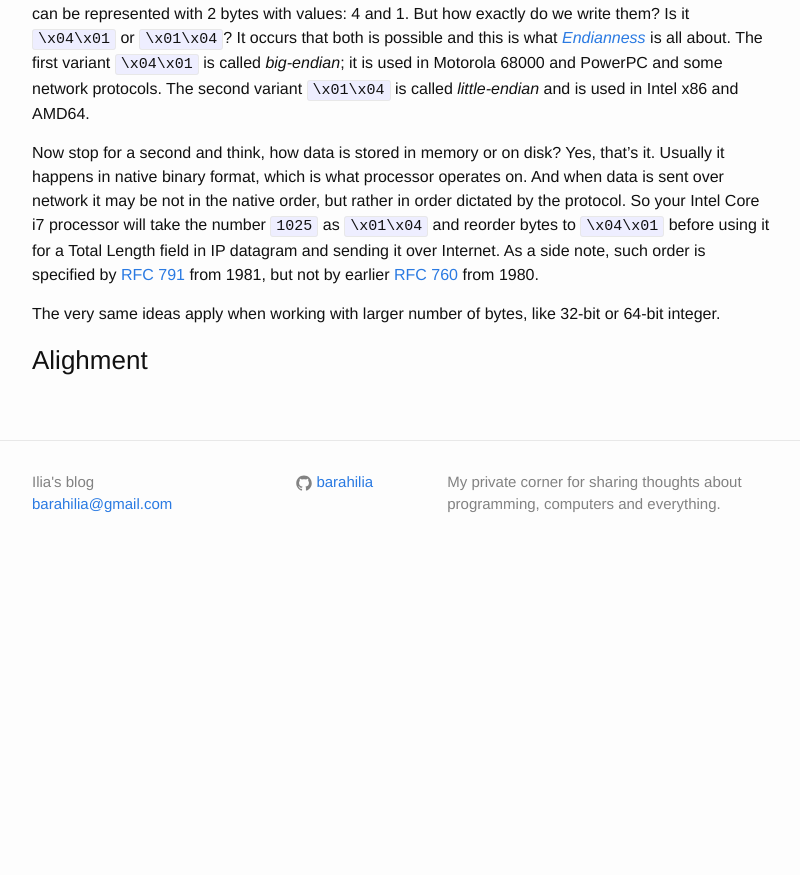
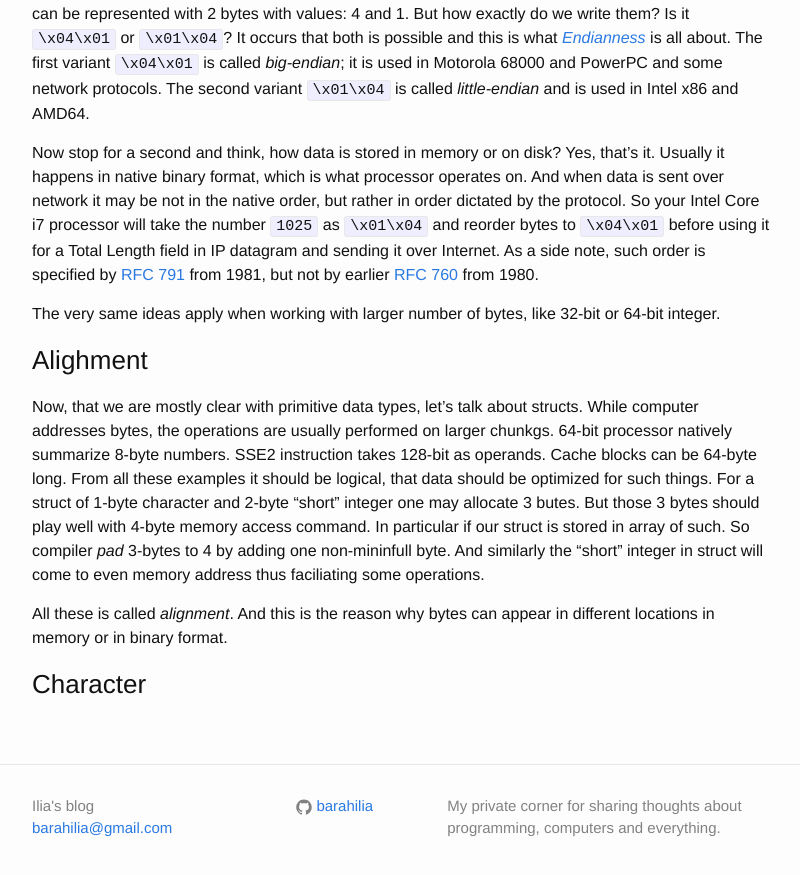
Before and after one commit to barahilia/blog, a Jekyll site: the page built from _posts/2014-10-16-it-is-all-bytes.markdown, in a window 1280 px wide and 900 px high, scrolled down 866 px. Shown: the top 875 px of the window, without its empty margins (238-1038 px from the left). Built offline with Jekyll 4.4.1, drawn with Linux system fonts in a browser that asks for light colours; before the commit the page ends 1442 px from its top, so only the background shows below that.

Commit message:
Update 2014-10-16-it-is-all-bytes.markdown

```diff
--- a/_posts/2014-10-16-it-is-all-bytes.markdown
+++ b/_posts/2014-10-16-it-is-all-bytes.markdown
@@ -61,3 +61,20 @@ The very same ideas apply when working with larger number of bytes, like 32-bit
 or 64-bit integer.
 
 ### Alighment
+
+Now, that we are mostly clear with primitive data types, let's talk about
+structs. While computer addresses bytes, the operations are usually performed
+on larger chunkgs. 64-bit processor natively summarize 8-byte numbers. SSE2
+instruction takes 128-bit as operands. Cache blocks can be 64-byte long. From
+all these examples it should be logical, that data should be optimized for
+such things. For a struct of 1-byte character and 2-byte "short" integer one
+may allocate 3 butes. But those 3 bytes should play well with 4-byte memory
+access command. In particular if our struct is stored in array of such.
+So compiler *pad* 3-bytes to 4 by adding one non-mininfull byte. And similarly
+the "short" integer in struct will come to even memory address thus
+faciliating some operations.
+
+All these is called *alignment*. And this is the reason why bytes can appear
+in different locations in memory or in binary format.
+
+### Character
```
